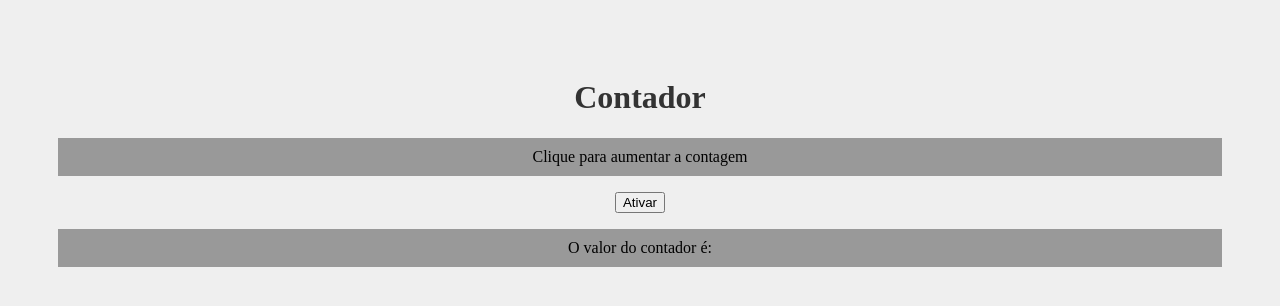
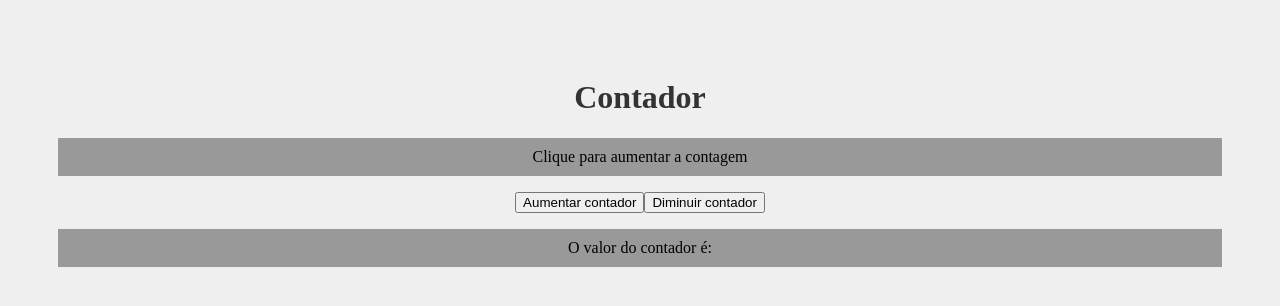
Before and after one commit to Guilhermetxgomes/estudos_react, a React (Create React App) app in the folder meu-projeto/: page / in a window 1280 px wide. Shown: the top 306 px of the page. Built offline with nearby package versions, Linux system fonts and the light colour scheme.

Commit message:
Passando eventos por props para permir que o contador tanto aumente quanto diminua seu valor

```diff
--- /dev/null
+++ b/meu-projeto/src/components/Button.js
@@ -0,0 +1,9 @@
+function Button (props){
+
+  return(
+    <button onClick={props.event}>{props.text}</button>
+  )
+
+}
+
+export default Button
--- a/meu-projeto/src/components/Evento.js
+++ b/meu-projeto/src/components/Evento.js
@@ -1,8 +1,13 @@
 import { useState } from 'react'
+import Button from './Button'
 
 function Evento(){
   function aumentarContador(){
     setValorContador(valorContador + 1)
+  }
+
+  function diminuirContador(){
+    setValorContador(valorContador - 1)
   }
 
   const [valorContador, setValorContador] = useState()
@@ -10,7 +15,8 @@ function Evento(){
   return(
     <>
       <p>Clique para aumentar a contagem</p>
-      <button onClick={aumentarContador}>Ativar</button>
+      <Button event={aumentarContador} text="Aumentar contador" />
+      <Button event={diminuirContador} text="Diminuir contador" />
       <p>O valor do contador é: {valorContador}</p>
     </>
 
```
